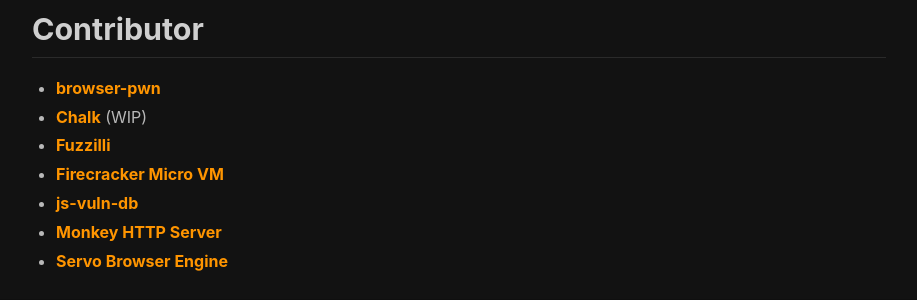
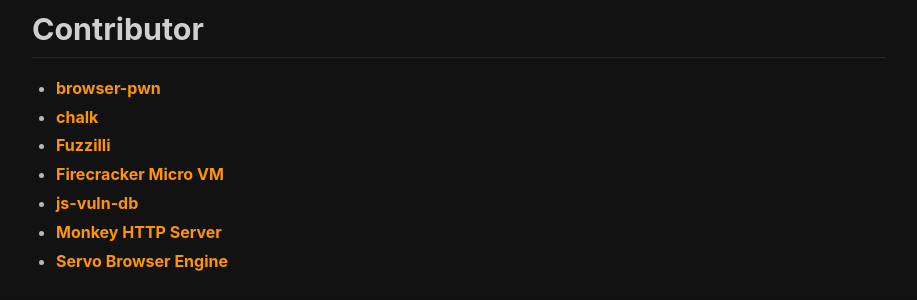
Before and after one commit to drtychai/drtychai.github.io, a Jekyll site: the page built from projects.md, in a window 1280 px wide. Shown: the part 948-1248 px from the top of the page, without its empty margins (181-1098 px from the left). Built offline with Jekyll 4.4.1, drawn with Linux system fonts in a browser that asks for light colours; nearby versions of some CDN libraries.

Commit message:
updated projects

```diff
--- a/projects.md
+++ b/projects.md
@@ -45,7 +45,7 @@
 
 ## Contributor
 - [browser-pwn](https://github.com/m1ghtym0/browser-pwn)
-- [Chalk](https://github.com/rust-lang/chalk) (WIP)
+- [chalk](https://github.com/rust-lang/chalk)
 - [Fuzzilli](https://github.com/googleprojectzero/fuzzilli)
 - [Firecracker Micro VM](https://github.com/firecracker-microvm/firecracker)
 - [js-vuln-db](https://github.com/tunz/js-vuln-db)
```
